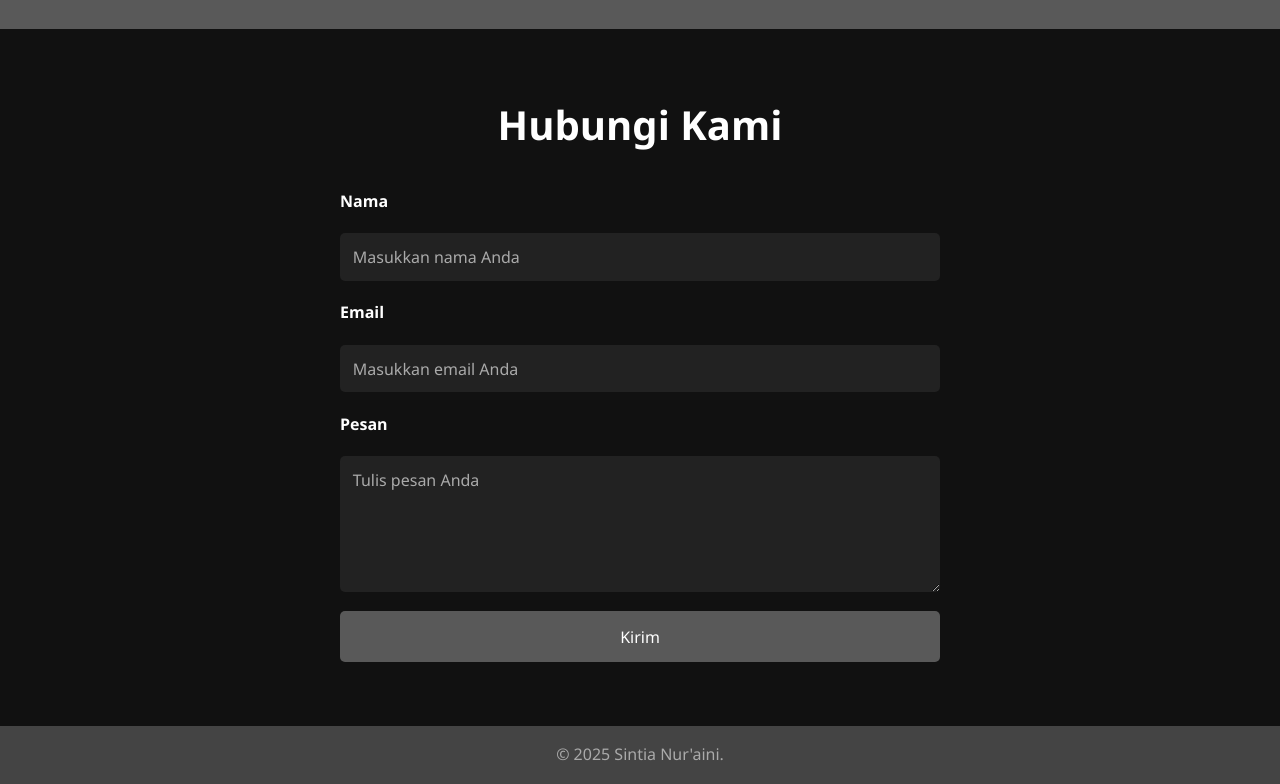
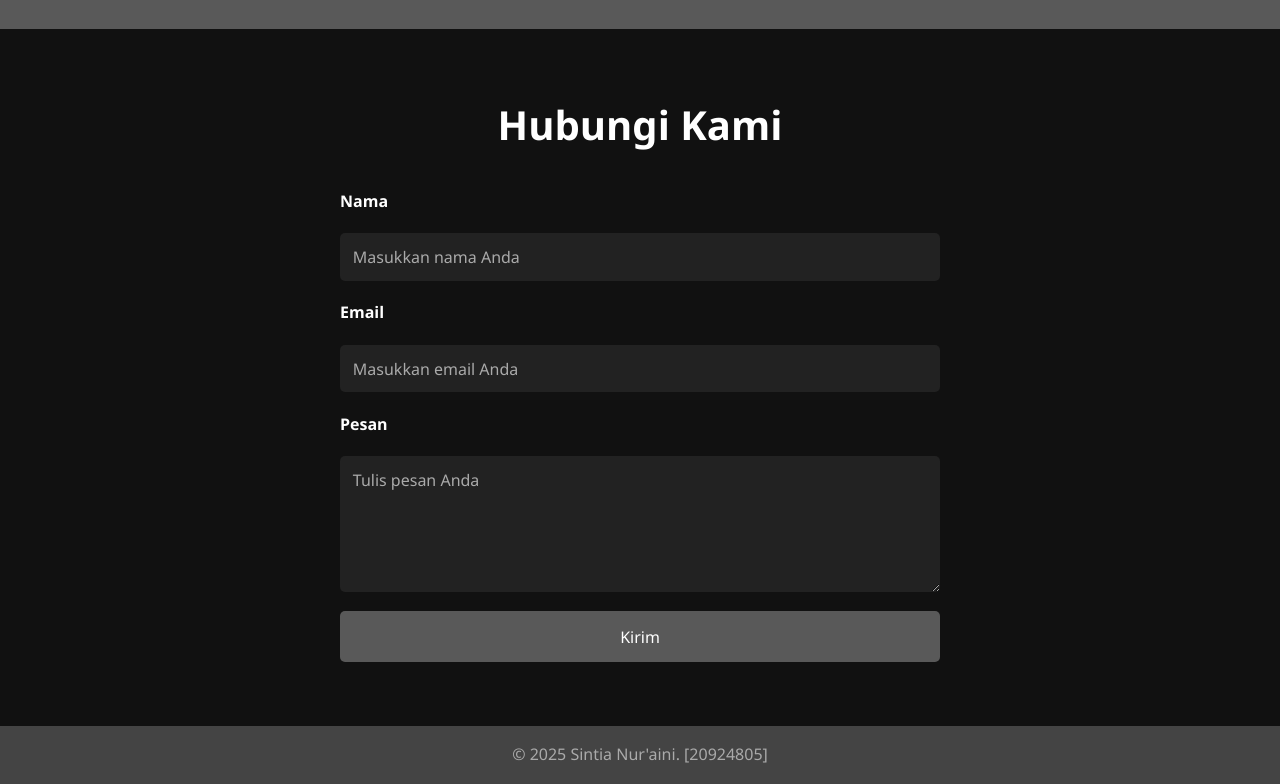
Before and after one commit to SintiaNuraini13/20924805_Ecommerce_UAS, a plain HTML site: page index.html in a window 1280 px wide. Shown: the part 2584-3368 px from the top of the page. Drawn offline with Linux system fonts and the light colour scheme.

Commit message:
Update index.html

```diff
--- a/index.html
+++ b/index.html
@@ -144,7 +144,7 @@
 
     <!-- section untuk bagian footer -->
     <footer>
-        <p>&copy; 2025 Sintia Nur'aini.</p>
+        <p>&copy; 2025 Sintia Nur'aini. [20924805]</p>
     </footer>
 
     <!-- modal image dan script javascript (agar semua gambar dapat di klik) -->
```
